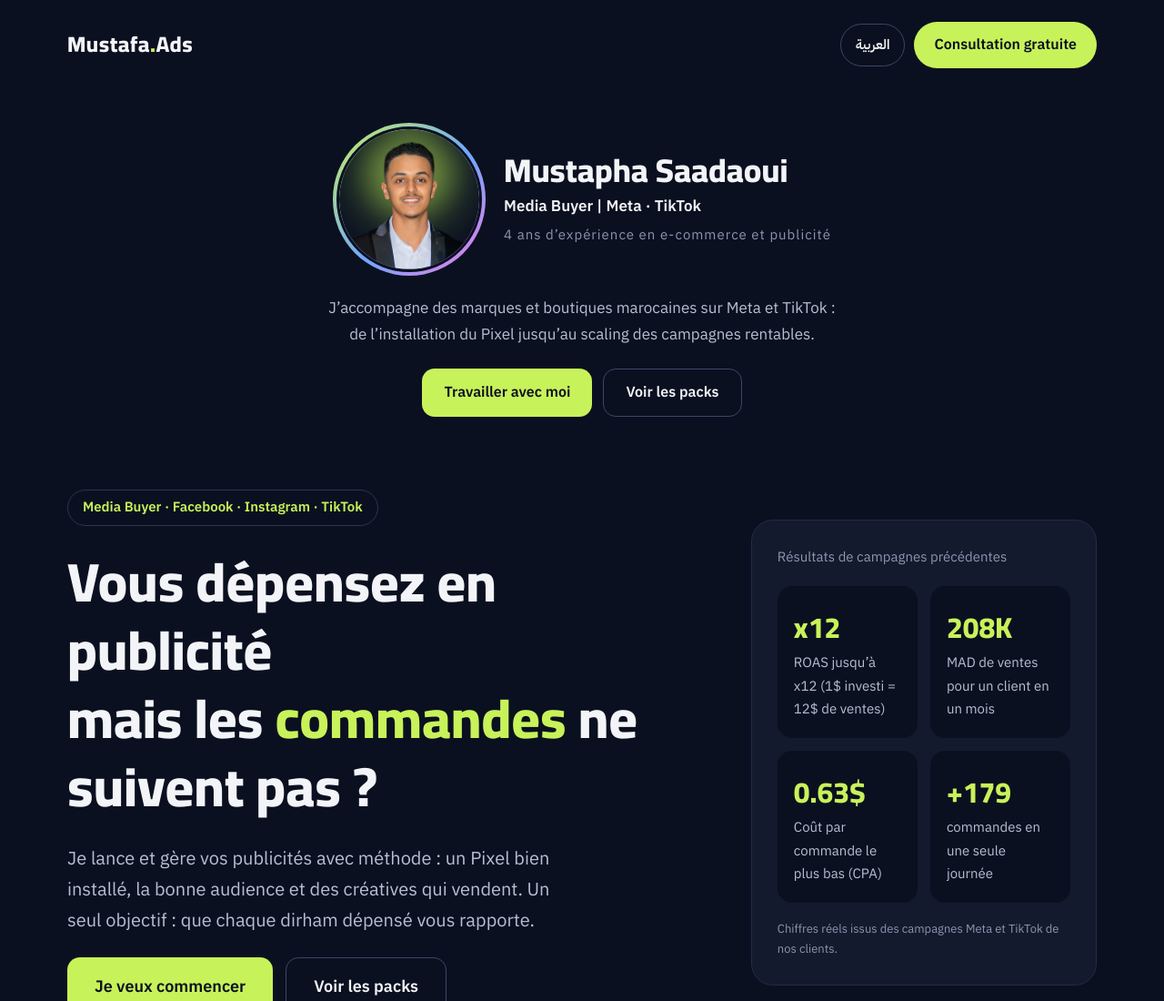
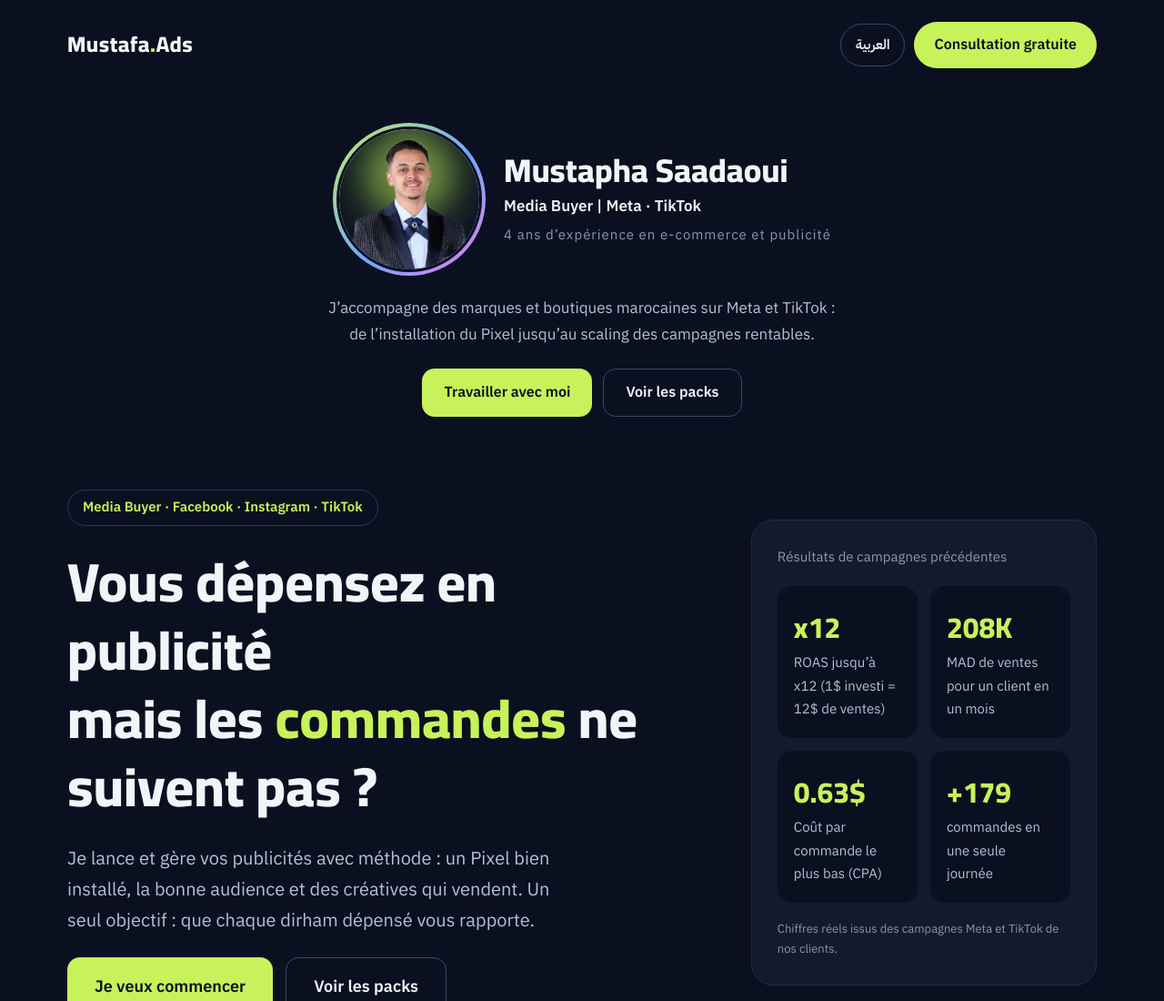
Before and after one commit to mstafasaadawi-lang/mustafa-ads, a plain HTML site: page fr/index.html in a window 1280 px wide. Shown: the top 1100 px of the page at 91% size. Drawn offline with Linux system fonts and the light colour scheme.

Commit message:
Avatar from duo photo

```diff
--- a/fr/index.html
+++ b/fr/index.html
@@ -47,7 +47,7 @@ function track(ev, p){ if (window.fbq) fbq('track', ev, p||{}); }
   <div id="about" style="max-width: 760px; margin: 0 auto; padding: 36px 24px 8px; display: flex; flex-direction: column; align-items: center; gap: 22px; text-align: center">
     <div style="display: flex; flex-wrap: wrap; align-items: center; justify-content: center; gap: 20px">
       <div style="width: 168px; height: 168px; flex: none; border-radius: 50%; padding: 4px; background: linear-gradient(135deg, #C8F25A, #6EA8FF 55%, #F27AE6)">
-        <img src="../img/avatar-v3.png" alt="Mustapha Saadaoui" width="720" height="720" style="display: block; width: 100%; height: 100%; border-radius: 50%; border: 3px solid #0B1020; box-sizing: border-box; object-fit: cover">
+        <img src="../img/avatar-v4.png" alt="Mustapha Saadaoui" width="720" height="720" style="display: block; width: 100%; height: 100%; border-radius: 50%; border: 3px solid #0B1020; box-sizing: border-box; object-fit: cover">
       </div>
       <div style="display: flex; flex-direction: column; gap: 4px; text-align: start">
         <div style="font-family: Cairo, sans-serif; font-weight: 800; font-size: clamp(26px, 6vw, 36px); line-height: 1.15" dir="ltr">Mustapha Saadaoui</div>
```
Also changed, not shown: index.html (+1 -1 lines), img/avatar-v3.png (deleted), img/avatar-v4.png (added).
